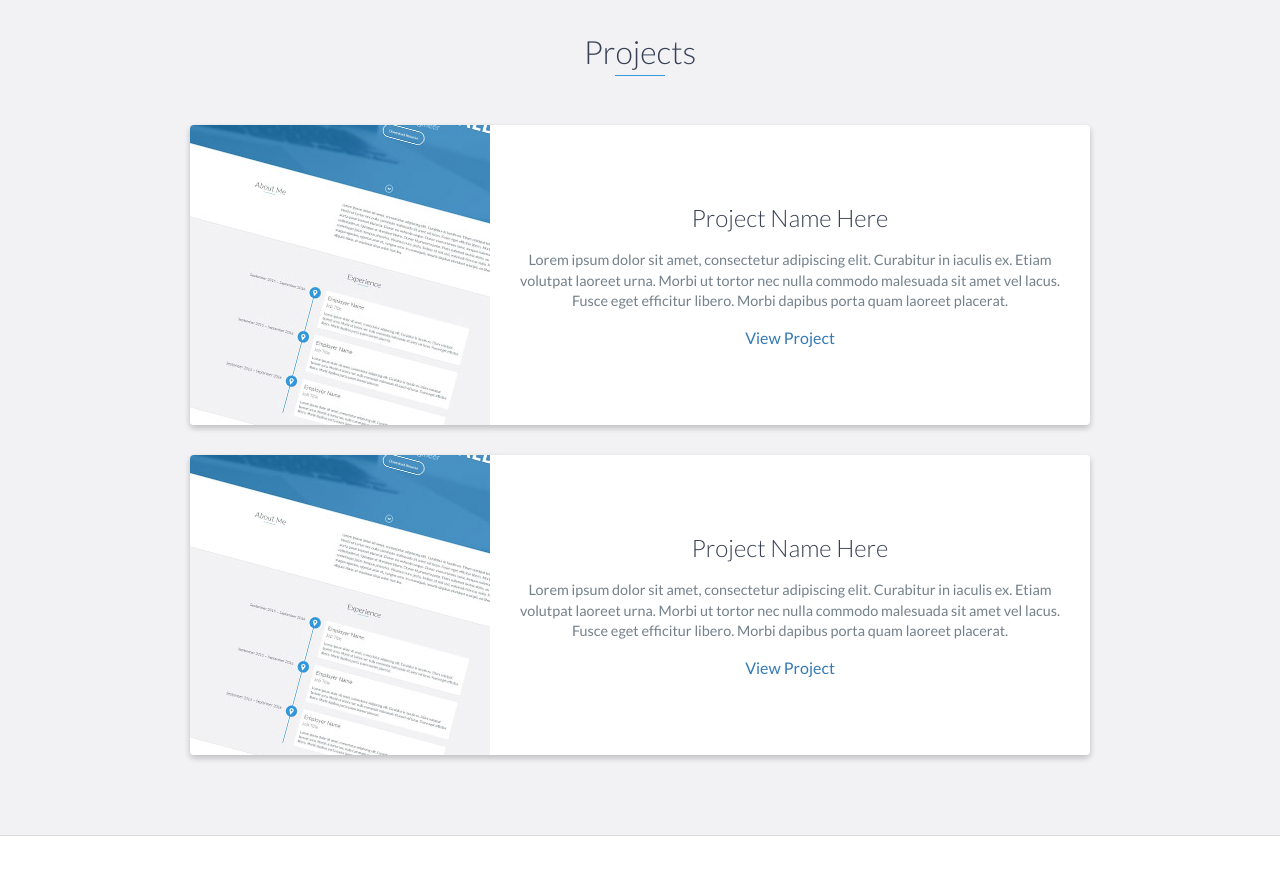
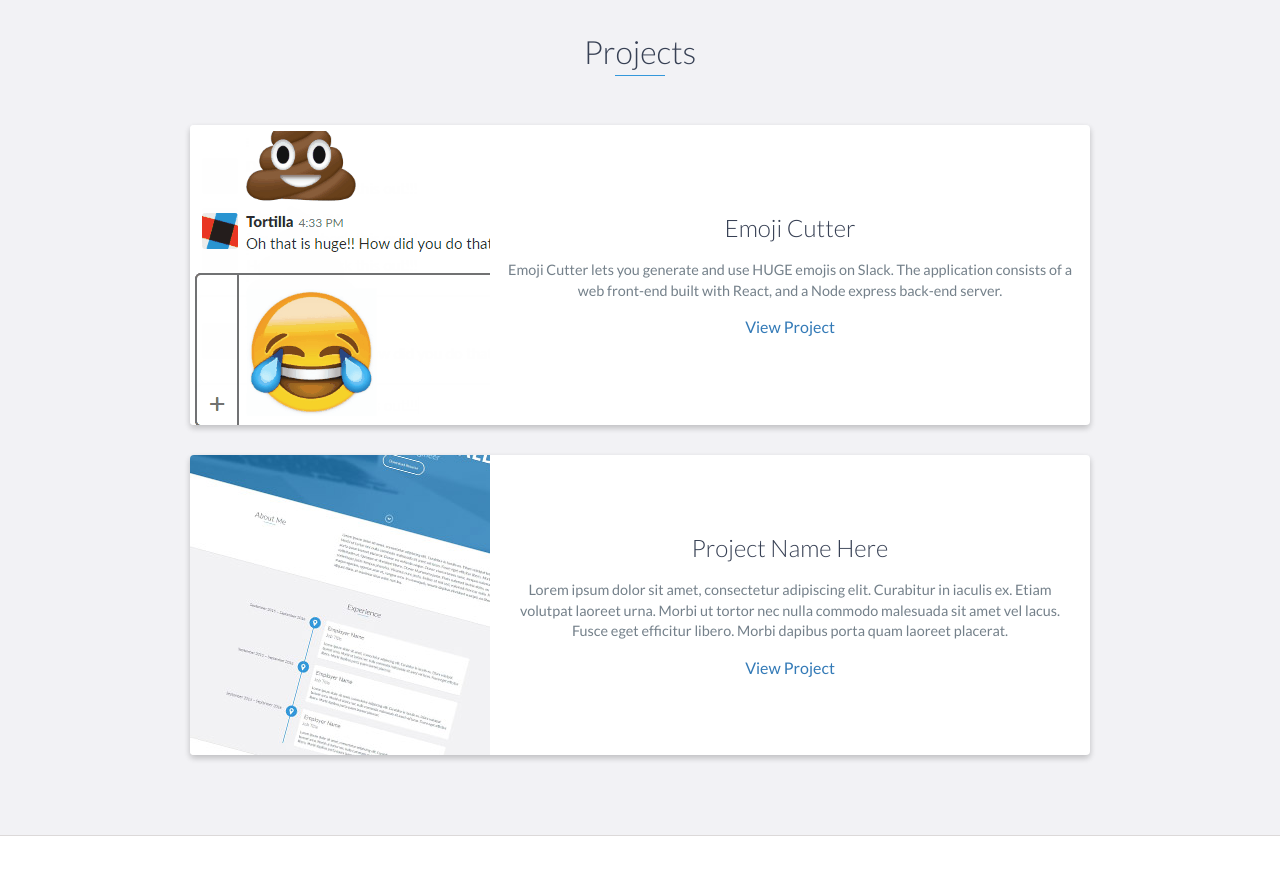
Before and after one commit to DimaMukhin/portfolio, a website: page index.html in a window 1280 px wide. Shown: the part 2640-3523 px from the top of the page. Drawn offline with nearby package versions, Linux system fonts and the light colour scheme.

Commit message:
added emoji-cutter project

```diff
--- a/index.html
+++ b/index.html
@@ -145,7 +145,8 @@
                 <h3>Niche Technology</h3>
                 <h4>Software Developer</h4>
                 <p>
-                    Niche is a leader in the development of mobile and desktop intelligent record management applications to
+                    Niche is a leader in the development of mobile and desktop intelligent record management
+                    applications to
                     police services on three continents – North America, Europe, and Australia <br /> <br />
 
                     Main technologies used: C#, C++/CLI, WPF, XAML, SQL, Microsoft SQL Server, Visual Studio <br /><br />
@@ -198,17 +199,16 @@
             <div class="row">
                 <div class="project shadow-large">
                     <div class="project-image">
-                        <img src="images/project.jpg" />
+                        <img src="images/project_emoji_cutter.png" />
                     </div>
                     <!-- End .project-image -->
                     <div class="project-info">
-                        <h3>Project Name Here</h3>
+                        <h3>Emoji Cutter</h3>
                         <p>
-                            Lorem ipsum dolor sit amet, consectetur adipiscing elit. Curabitur in iaculis ex. Etiam
-                            volutpat laoreet urna. Morbi ut tortor nec nulla commodo malesuada sit amet vel lacus.
-                            Fusce eget efficitur libero. Morbi dapibus porta quam laoreet placerat.
+                            Emoji Cutter lets you generate and use HUGE emojis on Slack. The application consists of a web
+                            front-end built with React, and a Node express back-end server.
                         </p>
-                        <a href="#">View Project</a>
+                        <a href="https://github.com/DimaMukhin/EmojiCutter">View Project</a>
                     </div>
                     <!-- End .project-info -->
                 </div>
```
Also changed, not shown: images/project_emoji_cutter.png (added).
